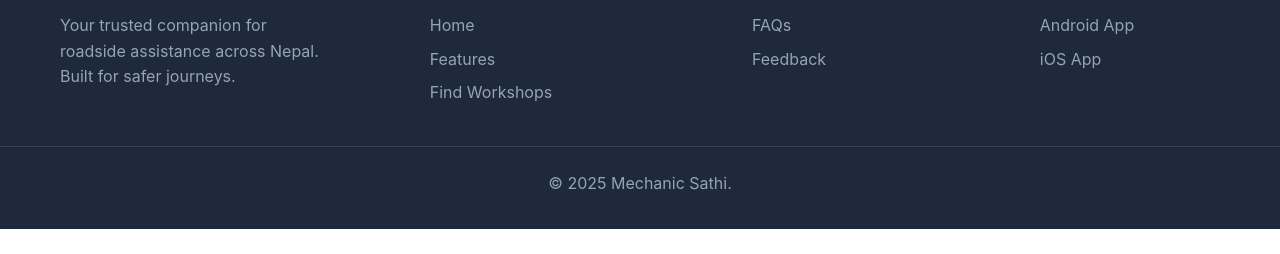
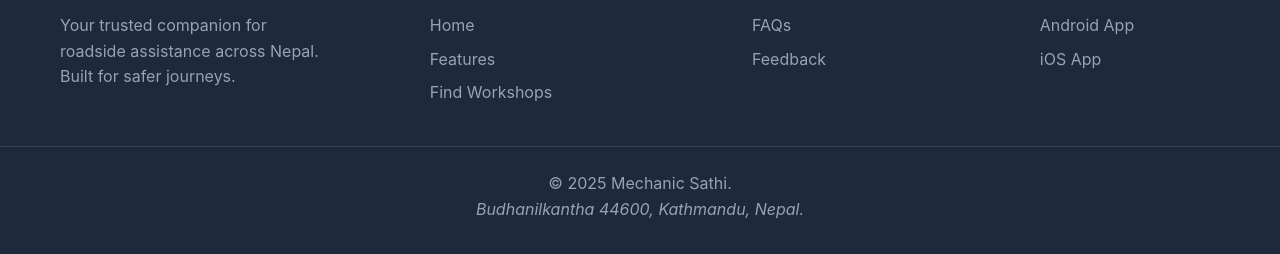
Before and after one commit to niyati-9/PRG230webprogramming, a plain HTML site: page week5assignment/contact.html in a window 1280 px wide. Shown: the part 732-986 px from the top of the page. Before the commit the page ends 961 px from the top, so only its background shows below. Drawn offline with Linux system fonts and the light colour scheme.

Commit message:
added week 5 assignment files

```diff
--- a/week5assignment/contact.html
+++ b/week5assignment/contact.html
@@ -77,7 +77,7 @@
       </div>
     </div>
     <div class="footer-bottom">
-      <p>&copy; 2025 Mechanic Sathi.</p>
+      <p>&copy; 2025 Mechanic Sathi. <address>Budhanilkantha 44600, Kathmandu, Nepal.</address></p>
     </div>
   </footer>
 </body>
```
Also changed, not shown: week5assignment/download.html (+1 -1 lines), week5assignment/faq.html (+1 -1 lines), week5assignment/features.html (+1 -1 lines), week5assignment/workshops.html (+2 -2 lines).
